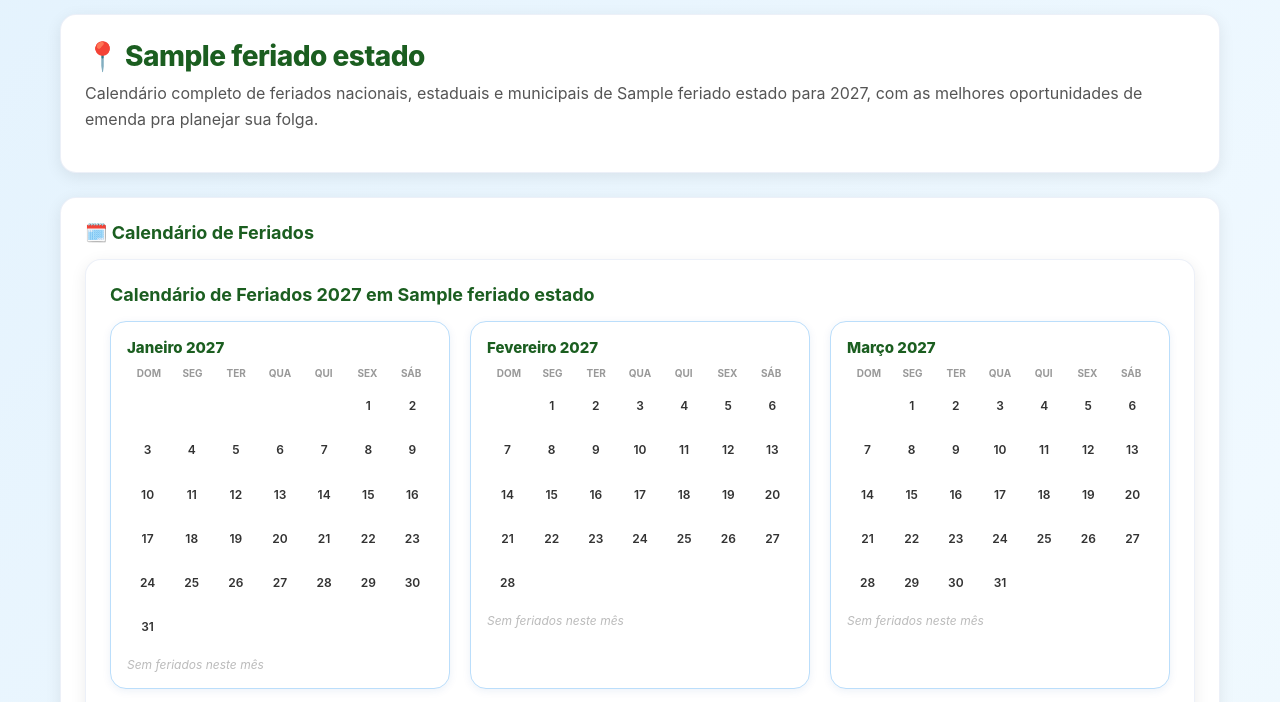
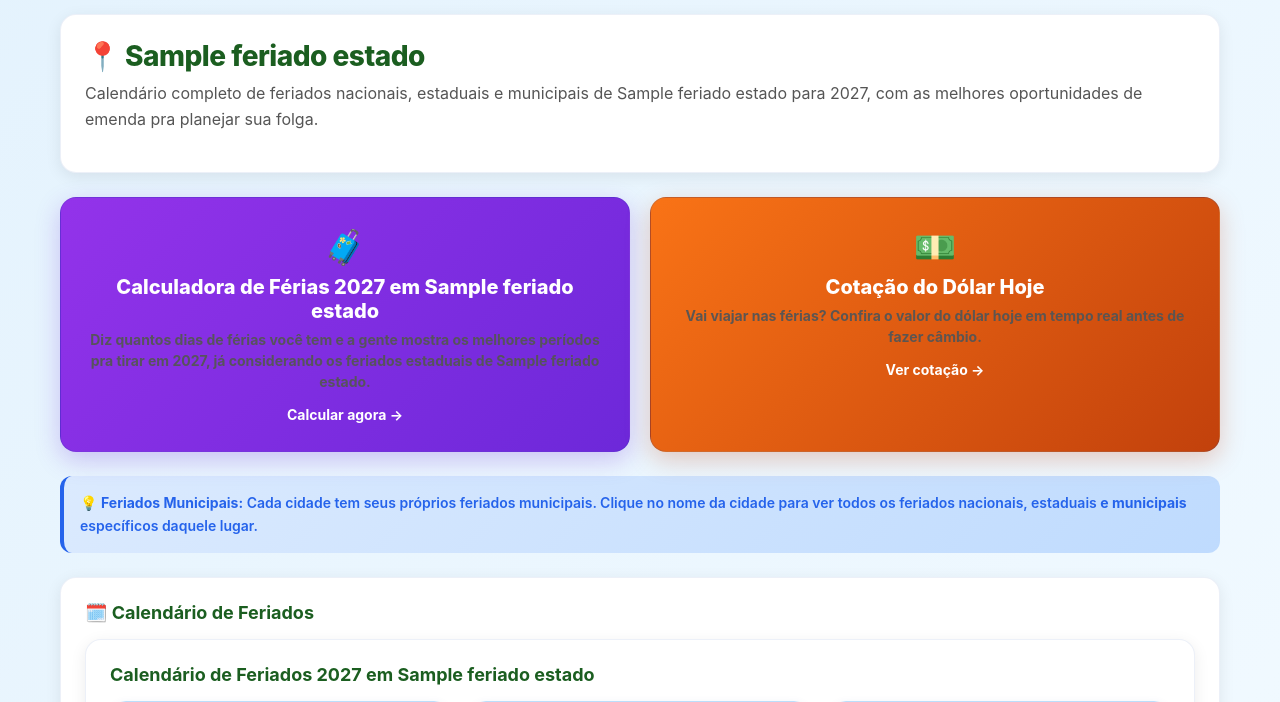
Before and after one commit to leanttro/leanttro_f, a Flask app: page /1/ in a window 1280 px wide. Shown: the part 241-943 px from the top of the page. Run offline with Flask 3, Linux system fonts and the light colour scheme; a database or web service that is not in the repository returns one stand-in record (values such as "Sample title"); some libraries are stand-ins or nearby versions.

Commit message:
Update estado.html

```diff
--- a/templates/estado.html
+++ b/templates/estado.html
@@ -7,6 +7,55 @@
 <div class="card">
   <h1>📍 {{ estado.nome }}</h1>
   <p>Calendário completo de feriados nacionais, estaduais e municipais de {{ estado.nome }} para {{ ano }}, com as melhores oportunidades de emenda pra planejar sua folga.</p>
+</div>
+
+<!-- ── CARDS EM DESTAQUE: CALCULADORA DE FÉRIAS + DÓLAR ───── -->
+<div class="grid" style="grid-template-columns: repeat(auto-fit, minmax(280px, 1fr)); gap: 20px; margin-bottom: 24px;">
+
+  <a href="/{{ estado.uf.lower() }}/calculadora-ferias/" style="
+      display: block;
+      text-decoration: none;
+      color: #fff;
+      background: linear-gradient(135deg, #9333ea, #6d28d9);
+      border-radius: 16px;
+      padding: 28px 24px;
+      box-shadow: 0 8px 24px rgba(109, 40, 217, 0.25);
+      transition: transform 0.2s ease;
+    ">
+    <div style="font-size: 34px; margin-bottom: 8px;">🧳</div>
+    <div style="font-size: 20px; font-weight: 800; margin-bottom: 6px;">Calculadora de Férias {{ ano }} em {{ estado.nome }}</div>
+    <p style="margin: 0; font-size: 14px; opacity: 0.95; line-height: 1.5;">
+      Diz quantos dias de férias você tem e a gente mostra os melhores períodos pra tirar em {{ ano }},
+      já considerando os feriados estaduais de {{ estado.nome }}.
+    </p>
+    <div style="margin-top: 14px; font-weight: 700; font-size: 14px;">Calcular agora →</div>
+  </a>
+
+  <a href="/cotacao-dolar/" style="
+      display: block;
+      text-decoration: none;
+      color: #fff;
+      background: linear-gradient(135deg, #f97316, #c2410c);
+      border-radius: 16px;
+      padding: 28px 24px;
+      box-shadow: 0 8px 24px rgba(194, 65, 12, 0.25);
+      transition: transform 0.2s ease;
+    ">
+    <div style="font-size: 34px; margin-bottom: 8px;">💵</div>
+    <div style="font-size: 20px; font-weight: 800; margin-bottom: 6px;">Cotação do Dólar Hoje</div>
+    <p style="margin: 0; font-size: 14px; opacity: 0.95; line-height: 1.5;">
+      Vai viajar nas férias? Confira o valor do dólar hoje em tempo real antes de fazer câmbio.
+    </p>
+    <div style="margin-top: 14px; font-weight: 700; font-size: 14px;">Ver cotação →</div>
+  </a>
+
+</div>
+
+<!-- ── AVISO: FERIADOS MUNICIPAIS ─────────────────────────── -->
+<div style="background: linear-gradient(135deg, #dbeafe, #bfdbfe); padding: 16px; border-radius: 12px; margin-bottom: 24px; border-left: 4px solid #2563eb;">
+  <p style="margin: 0; color: #2563eb; font-size: 14px; font-weight: 600;">
+    💡 <strong>Feriados Municipais:</strong> Cada cidade tem seus próprios feriados municipais. Clique no nome da cidade para ver todos os feriados nacionais, estaduais <strong>e municipais</strong> específicos daquele lugar.
+  </p>
 </div>
 
 <!-- ── CALENDÁRIO DO ESTADO ─────────────────────────────── -->
@@ -31,8 +80,20 @@
     {% endif %}
   </div>
   {% endfor %}
+
+  <p style="margin-top: 16px; font-size: 14px;">
+    Quer combinar vários dias de férias de uma vez, não só 1 dia de ponte?
+    <a href="/{{ estado.uf.lower() }}/calculadora-ferias/">Use a calculadora de férias de {{ estado.nome }}</a>.
+  </p>
 </div>
 {% endif %}
+
+<!-- ── AVISO: FERIADOS MUNICIPAIS ─────────────────────────── -->
+<div style="background: linear-gradient(135deg, #dbeafe, #bfdbfe); padding: 16px; border-radius: 12px; margin-bottom: 24px; border-left: 4px solid #2563eb;">
+  <p style="margin: 0; color: #2563eb; font-size: 14px; font-weight: 600;">
+    💡 <strong>Feriados Municipais:</strong> Cada cidade tem seus próprios feriados municipais. Clique no nome da cidade para ver todos os feriados nacionais, estaduais <strong>e municipais</strong> específicos daquele lugar.
+  </p>
+</div>
 
 <!-- ── TODOS OS FERIADOS ─────────────────────────────────── -->
 <div class="card">
@@ -47,12 +108,6 @@
 
 <!-- ── CIDADES DO ESTADO (COM BUSCA) ─────────────────────── -->
 <div class="card">
-  <div style="background: linear-gradient(135deg, #dbeafe, #bfdbfe); padding: 16px; border-radius: 12px; margin-bottom: 20px; border-left: 4px solid #2563eb;">
-    <p style="margin: 0; color: #2563eb; font-size: 14px; font-weight: 600;">
-      💡 <strong>Feriados Municipais:</strong> Cada cidade tem seus próprios feriados municipais. Clique no nome da cidade para ver todos os feriados nacionais, estaduais <strong>e municipais</strong> específicos daquele lugar.
-    </p>
-  </div>
-
   <h2>🏙️ Feriados por Cidade em {{ estado.nome }}</h2>
 
   <!-- Barra de busca de cidades -->
```
